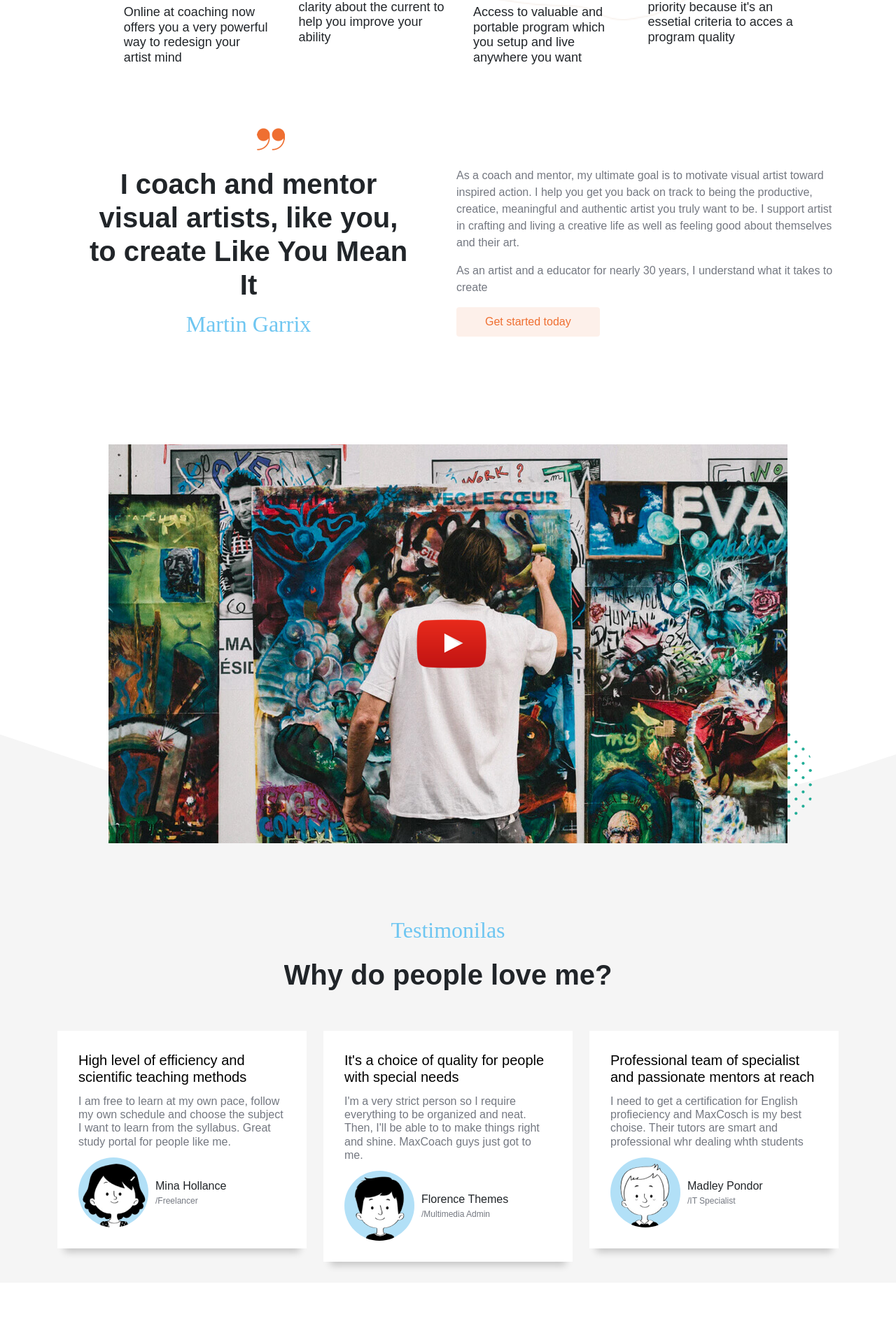
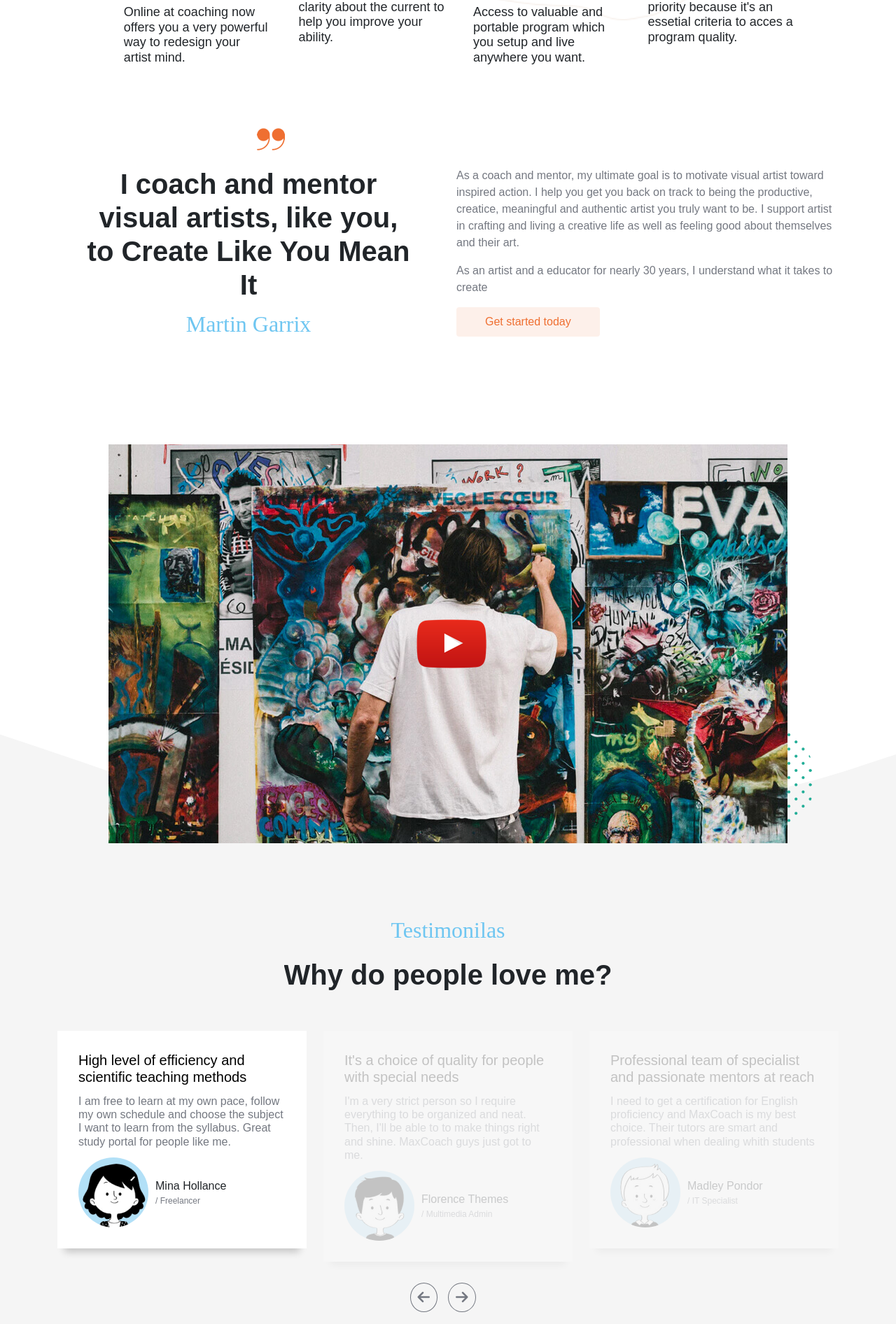
Before and after one commit to StefanoFabrin90/proj-html-vuejs, a Vue app: page / in a window 1280 px wide. Shown: the part 893-2785 px from the top of the page at 70% size. Built offline with nearby package versions, Linux system fonts and the light colour scheme; a web font is replaced by a local one.

Commit message:
add 4 13/12/2021

```diff
--- a/src/components/Card.vue
+++ b/src/components/Card.vue
@@ -5,7 +5,7 @@
             <p> {{ textOne }} </p>
             <h5> {{ title }} </h5>
             <div class="d-flex item-text">
-                <div class="d-flex align-items-baseline">
+                <div class="d-flex align-items-baseline itemFont">
                     <i class="fas fa-file-alt"></i>
                     <span> {{ textTwo }} </span>
                 </div>
@@ -40,9 +40,12 @@ export default {
         color: $color-btn;
     }
     .item-text {
-        padding: 10px 3px 0px 0px;
-        i {
+        padding-top: 10px;
+        .itemFont {
+            padding-right: 20px;
+            i {
             padding-right: 3px;
+            }
         }
     }
     .itemCard {
--- a/src/components/Hero.vue
+++ b/src/components/Hero.vue
@@ -107,10 +107,10 @@ export default {
             right: 200px;
         }
         .third {
-            width: 180px;
+            width: 160px;
             position: absolute;
             bottom: 20px;
-            right: 240px;
+            right: 260px;
             z-index: 1;
         }
         .fourth {
--- a/src/components/Sec1Header.vue
+++ b/src/components/Sec1Header.vue
@@ -6,7 +6,10 @@
             </div>
             <div class="d-flex align-items-baseline">
                 <i class="far fa-clock"></i>
-                <p class="clock">{{ dateNow }}</p>
+                <p class="clock">
+                    {{ dateNow }}
+                    <span>{{dateDays}}</span>
+                </p>
                 <button type="button" class="btn geticket">Get ticket</button>
             </div>
         </div>
@@ -20,6 +23,7 @@ export default {
     data() {
         return {
             dateNow: '',
+            dateDays: '',
         }
     },
     created(){
@@ -28,7 +32,8 @@ export default {
     methods: {
         createDate() {
             const today = dayjs();
-            this.dateNow = today.format ('HH:mm:ss A');
+            this.dateNow = today.format ('HH:mm:ss a');
+            this.dateDays = today.format ('dddd');
         }
     },
 }
--- a/src/components/Sec1Main.vue
+++ b/src/components/Sec1Main.vue
@@ -27,22 +27,22 @@ export default {
                 {
                     image: require('@/assets/artist-box-image-01.png'),
                     title: 'Online Course',
-                    subTitle: 'Online at coaching now offers you a very powerful way to redesign your artist mind',
+                    subTitle: 'Online at coaching now offers you a very powerful way to redesign your artist mind.',
                 },
                 {
                     image: require('@/assets/artist-box-image-02.png'),
                     title: 'One to One',
-                    subTitle: 'Getting the necessary clarity about the current to help you improve your ability',
+                    subTitle: 'Getting the necessary clarity about the current to help you improve your ability.',
                 },
                 {
                     image: require('@/assets/artist-box-image-03.png'),
                     title: 'Anywhere',
-                    subTitle: 'Access to valuable and portable program which you setup and live anywhere you want',
+                    subTitle: 'Access to valuable and portable program which you setup and live anywhere you want.',
                 },
                 {
                     image: require('@/assets/artist-box-image-04.png'),
                     title: 'On Time',
-                    subTitle: "Punctuality is our top priority because it's an essetial criteria to acces a program quality ",
+                    subTitle: "Punctuality is our top priority because it's an essetial criteria to acces a program quality.",
                 },
             ]
         }
--- a/src/components/Sec2Footer.vue
+++ b/src/components/Sec2Footer.vue
@@ -3,7 +3,7 @@
         <div class="container mt-5 mb-5">
             <div class="row">
                 <div class="col-4 column column-left">
-                    <h4>Addres</h4>
+                    <h4>Address</h4>
                     <ul class="information">
                         <li>382 NE 191st St# 87394 Miami, FL 3319-3899</li>
                         <li>+1(305) 547-9909 (9am -5pm EST, Monday -Friday)</li>
--- a/src/components/Sec2Main.vue
+++ b/src/components/Sec2Main.vue
@@ -6,7 +6,7 @@
                     <img src="../assets/artist-quote-icon.png" alt="image">
                 </div>
                 <div class="col-6 title">
-                    <h1>I coach and mentor visual artists, like you, to create Like You Mean It</h1>
+                    <h1>I coach and mentor visual artists, like you, to Create Like You Mean It</h1>
                     <p>Martin Garrix</p>
                 </div>
                 <div class="col-6 text">
--- a/src/components/Sec4Main.vue
+++ b/src/components/Sec4Main.vue
@@ -8,7 +8,10 @@
             <div class="cardTestimonial">
                 <div class="row">
                     <div class="col-4" v-for="(item, index) in cardTestimonials" :key="`item-${index}`">
-                        <div class="testimonial">
+                        <div
+                            class="testimonial"
+                            :class="{active: index === activeSlide}"
+                        >
                             <h5>{{item.title}}</h5>
                             <h6>{{item.subtitle}}</h6>
                             <div class="information">
@@ -23,6 +26,10 @@
                         </div>
                     </div>
                 </div>
+            </div>
+            <div class="mb-5 circle">
+                <i class="fas fa-arrow-left" @click="prevSlide"></i>
+                <i class="fas fa-arrow-right" @click="nextSlide"></i>
             </div>
         </div>
     </section>
@@ -39,25 +46,42 @@ export default {
                     subtitle: "I am free to learn at my own pace, follow my own schedule and choose the subject I want to learn from the syllabus. Great study portal for people like me.",
                     avatar: require("@/assets/artist-testimonial-avatar-04.jpg"),
                     Name: "Mina Hollance",
-                    job: "/Freelancer",
+                    job: "/ Freelancer",
                 },
                 {
                     title: "It's a choice of quality for people with special needs",
                     subtitle: "I'm a very strict person so I require everything to be organized and neat. Then, I'll be able to to make things right and shine. MaxCoach guys just got to me.",
                     avatar: require("@/assets/artist-testimonial-avatar-03.jpg"),
                     Name: "Florence Themes",
-                    job: "/Multimedia Admin",
+                    job: "/ Multimedia Admin",
                 },
                 {
                     title: "Professional team of specialist and passionate mentors at reach",
-                    subtitle: "I need to get a certification for English profieciency and MaxCosch is my best choise. Their tutors are smart and professional whr dealing whth students",
+                    subtitle: "I need to get a certification for English proficiency and MaxCoach is my best choice. Their tutors are smart and professional when dealing whith students",
                     avatar: require("@/assets/artist-testimonial-avatar-02.jpg"),
                     Name: "Madley Pondor",
-                    job: "/IT Specialist",
+                    job: "/ IT Specialist",
                 },
-            ]
+            ],
+            activeSlide: 0,
         }
-    }
+    },
+    methods: {
+        prevSlide() {
+            this.activeSlide--;
+
+            if (this.activeSlide < 0) {
+                this.activeSlide = this.cardTestimonials.length -1;
+            }
+        },
+        nextSlide () {
+            this.activeSlide++;
+
+            if (this.activeSlide > this.cardTestimonials.length -1) {
+                this.activeSlide = 0;
+            }
+        }
+    },
 }
 </script>
 
@@ -83,6 +107,7 @@ export default {
             box-shadow: 0 15px 10px -10px rgba(0,0,0, .2);
             padding: 30px;
             margin-bottom: 30px;
+            opacity: 0.2;
             h5 {
                 color: $color-black;
             }
@@ -108,6 +133,24 @@ export default {
                 }
             }
         }
+        .active {
+            opacity: 1;
+        }
+        .circle {
+            i {
+                color:$primary-color-text;
+                font-size: 20px;
+                padding: 10px;
+                border: 1px solid $primary-color-text;
+                border-radius: 50%;
+                margin-right: 15px;
+                cursor: pointer;
+                &:hover {
+                    color: $color-black;
+                    border: 1px solid $color-black;
+                }
+            }
+        }
     }
 }
 </style>
--- a/src/components/Sec5Main.vue
+++ b/src/components/Sec5Main.vue
@@ -41,35 +41,35 @@ export default {
                     price:"$18.00",
                     title:"The Acrylic Painting academy",
                     lesson: "4 Lessons",
-                    students: "50 Studets",
+                    students: "50 Students",
                 },
                 {
                     image:require('@/assets/artist-course-07-480x480.jpg'),
                     price:"$21.00",
                     title:"Drawing and Shading Complete Course",
                     lesson: "4 Lessons",
-                    students: "50 Studets",
+                    students: "50 Students",
                 },
                 {
                     image:require('@/assets/artist-course-06-480x480.jpg'),
                     price:"$19.00",
                     title:"The Color theory for Digital Aritist",
                     lesson: "7 Lessons",
-                    students: "50 Studets",
+                    students: "50 Students",
                 },
                 {
                     image:require('@/assets/artist-course-05-480x480.jpg'),
                     price:"$35.00",
                     title:"Ultimate Guide to Digital Sketching for Beginner",
                     lesson: "14 Lessons",
-                    students: "50 Studets",
+                    students: "50 Students",
                 },
                 {
                     image:require('@/assets/artist-course-04-480x480.jpg'),
                     price:"$19.00",
                     title:"Portrait Drawing the Smart Way",
                     lesson: "21 Lessons",
-                    students: "50 Studets",
+                    students: "50 Students",
                 },
                 {
                     image:require('@/assets/artist-course-03-480x480.jpg'),
--- a/src/components/Sec6Main.vue
+++ b/src/components/Sec6Main.vue
@@ -3,7 +3,7 @@
         <div class="container mt-5 mb-5">
             <div class="title text-center mb-5">
                 <p>Article and Tips</p>
-                <h2>Let's Work Together</h2>
+                <h2>Latest From the Blog</h2>
             </div>
             <div class="d-flex mb-5">
                 <div class="cardItem">
@@ -30,7 +30,7 @@
                 <div class="cardItem column-central">
                     <div class="text">
                         <p>Artist</p>
-                        <h5>Coonection Between Self-Portraits and Identity</h5>
+                        <h5>Connection Between Self-Portraits and Identity</h5>
                         <div class="d-flex align-items-baseline calendar">
                             <div class="d-flex align-items-baseline days">
                                 <i class="far fa-calendar"></i>
@@ -50,7 +50,7 @@
                         </div>
                         <div class="text">
                             <p>Artist</p>
-                            <h5>Pocket-Sikez Notebooks Hold Miniature Paintings</h5>
+                            <h5>Pocket-Sized Notebooks Hold Miniature Paintings</h5>
                             <div class="d-flex align-items-baseline calendar">
                                 <div class="d-flex align-items-baseline days">
                                     <i class="far fa-calendar"></i>
@@ -121,6 +121,11 @@ export default {
         i {
             padding-right: 5px;
         }
+        .text {
+            h5 {
+                font-weight: $font-weight-secondary;
+            }
+        }
         .item {
             width: 300px;
             position: absolute;
```
